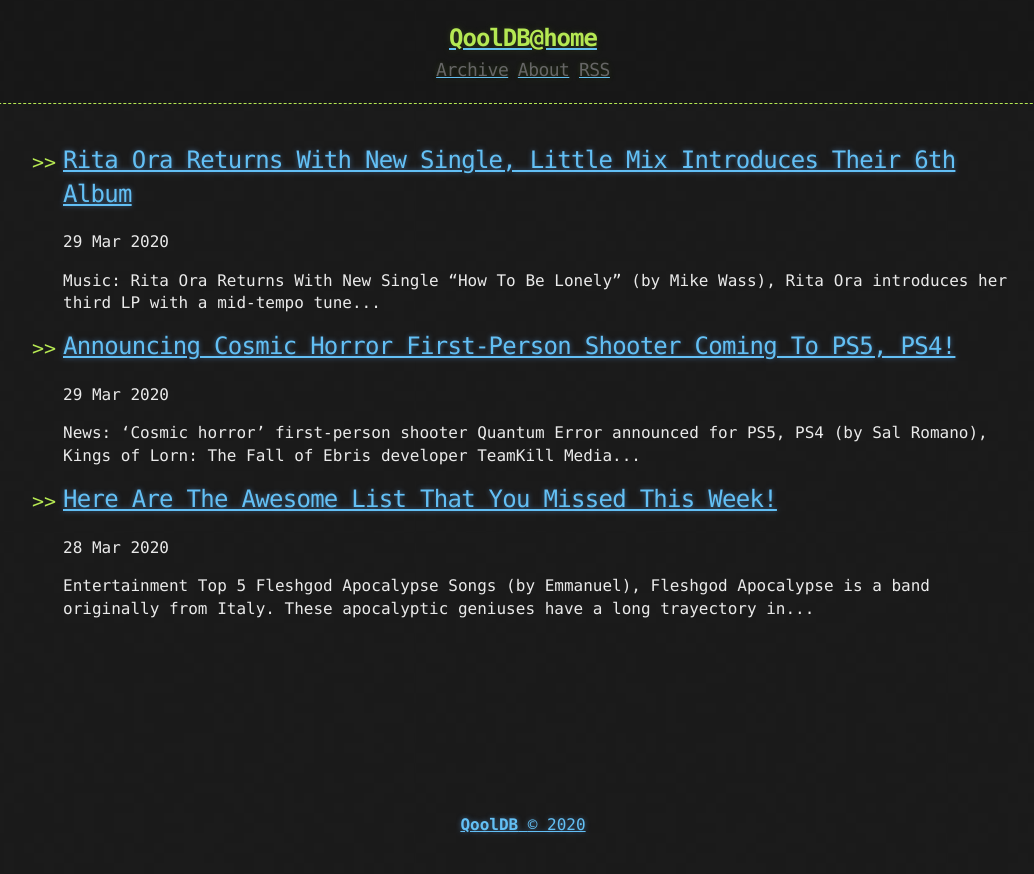
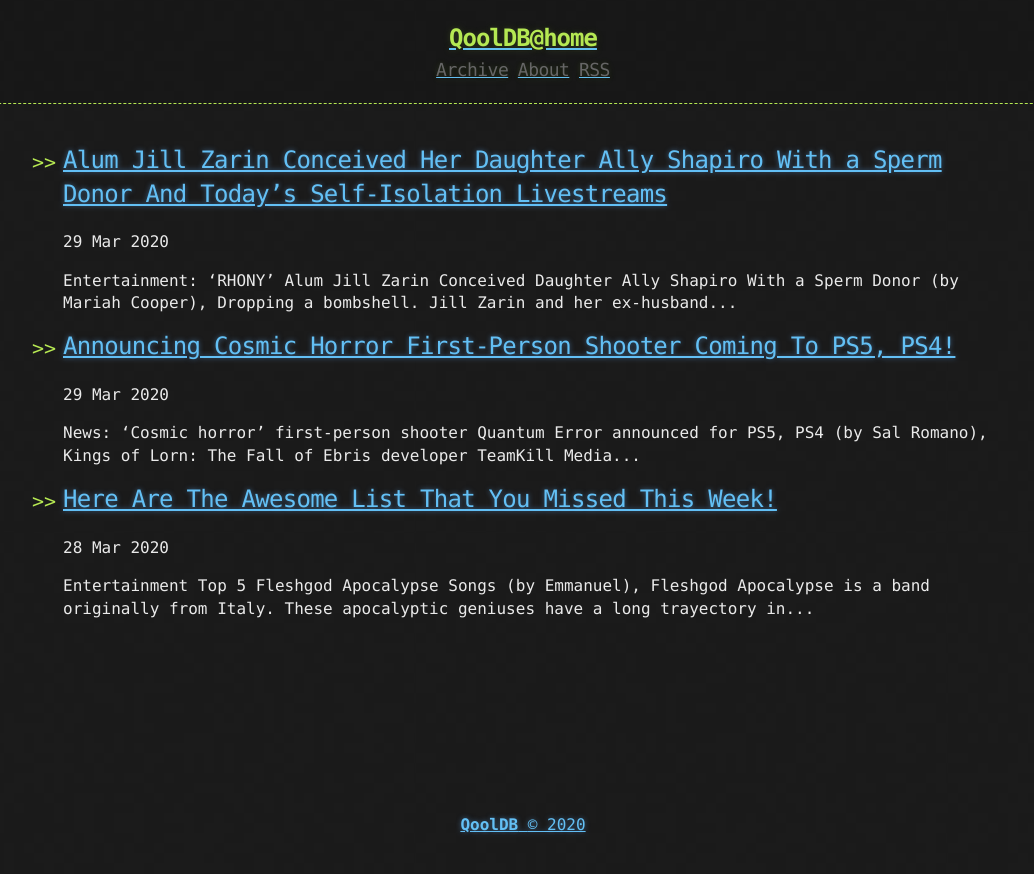
Before and after one commit to coffeecocoa/qooldb, a Jekyll site: the page built from index.html, in a window 1280 px wide. Shown: the top 874 px of the page, without its empty margins (117-1151 px from the left). Built offline with Jekyll 4.4.1, drawn with Linux system fonts in a browser that asks for light colours; the list of posts is cut into pages by our own code.

```diff
--- a/_posts/2020-03-29-Rita-Ora-Returns-With-New-Single-Little-Mix-Introduces-Their-6th-Album.md
+++ b/_posts/2020-03-29-Alum-Jill-Zarin-Conceived-Her-Daughter-Ally-Shapiro-With--Sperm-Donor-And-Todays-Self-Isolation-Livestreams.md
@@ -1,18 +1,18 @@
 ---
-title: Rita Ora Returns With New Single, Little Mix Introduces Their 6th Album
+title: Alum Jill Zarin Conceived Her Daughter Ally Shapiro With a Sperm Donor And Today’s Self-Isolation Livestreams
 date: 2020-03-29 16:05:00
 published: true
 tags: [gaming, music, health, lists]
 ---
 
 <p align="center">
-    <img src="https://www.idolator.com/wp-content/uploads/sites/10/2020/03/rita-ora-how-to-be-lonely-83146-620x413.jpg" alt="Rita Ora Returns" width="380" />
+    <img src="https://i0.wp.com/www.usmagazine.com/wp-content/uploads/2020/03/RHONY-Alum-Jill-Zarin-Conceived-Daughter-Ally-Shapiro-With-a-Sperm-Donor-.jpg" alt="Rita Ora Returns" width="380" />
 </p>
 
-### Music:
-*   [Rita Ora Returns With New Single “How To Be Lonely”](https://www.idolator.com/7908020/rita-ora-returns-with-new-single-how-to-be-lonely) <i>(by <a href="https://twitter.com/mikewassmusic">Mike Wass</a>)</i>, Rita Ora introduces her third LP with a mid-tempo tune called “How To Be Lonely.” Penned by...
+### Entertainment:
+*   [‘RHONY’ Alum Jill Zarin Conceived Daughter Ally Shapiro With a Sperm Donor](https://www.usmagazine.com/celebrity-news/news/jill-zarin-conceived-daughter-ally-shapiro-with-a-sperm-donor/) <i>(by Mariah Cooper)</i>, Dropping a bombshell. Jill Zarin and her ex-husband Steven Shapiro conceived their daughter, Ally Shapiro, with a sperm donor — which was a secret that...
 
-*   [Little Mix Introduces Their 6th Album With “Break Up Song”](https://www.idolator.com/7908518/little-mix-introduces-their-6th-album-with-break-up-song) <i>(by <a href="https://twitter.com/mikewassmusic">Mike Wass</a>)</i>, The UK girl group returns to the New Music Friday lineup with a wistful banger called “Break Up Song.” The title says it all. This is a...
+*   ['Avatar: The Last Airbender' is the Journey Your Life's Been Missing](https://filmschoolrejects.com/avatar-the-last-airbender/) <i>(by Valerie Ettenhofer)</i>, Humor, heart, and high stakes make this beloved animated series surprisingly addictive, and unlike epic fantasies out there, this one delivers a...
 
 *   [Today’s self-isolation livestreams (Anti-Flag, Ben Folds, Jesse Malin, more)](http://www.brooklynvegan.com/todays-self-isolation-livestreams-anti-flag-ben-folds-jesse-malin-more/) <i>(by Amanda Hatfield)</i>, With no shows happening, a lot of artists are livestreaming performances from safely isolated locations that you can watch in a safely isolated location like your home. HERE ARE TODAY’S LIVESTREAMS...
 
```
